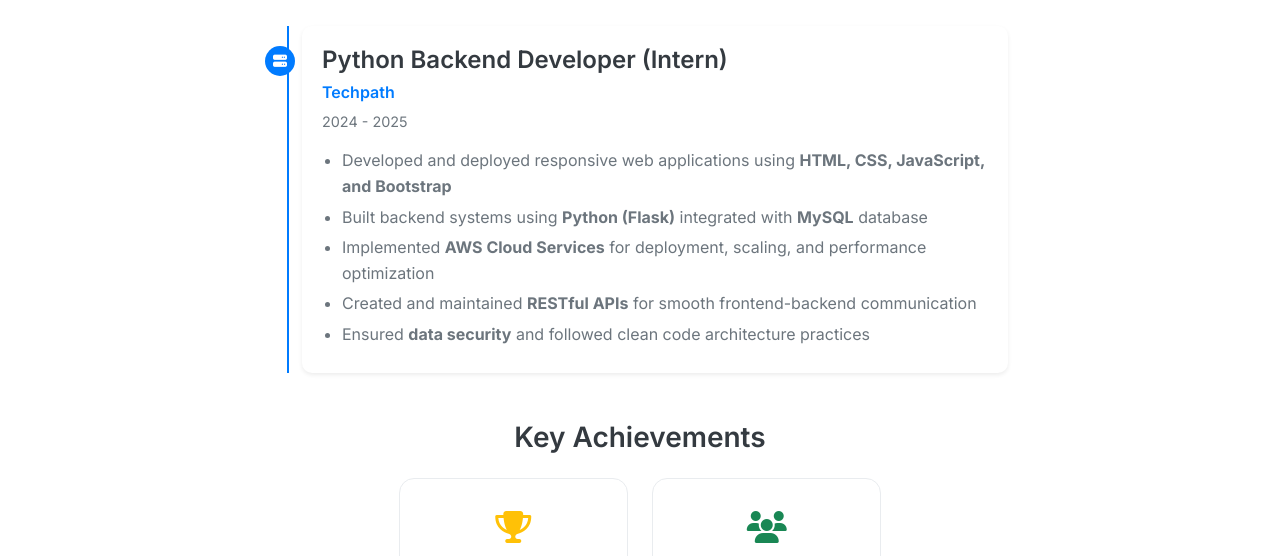
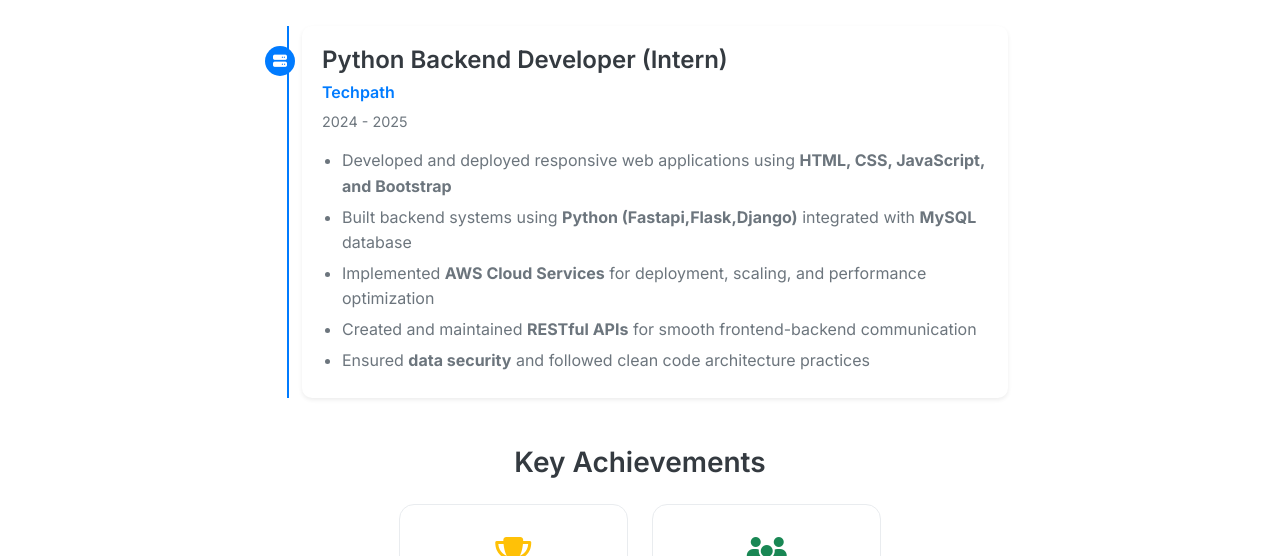
Before and after one commit to rajatjasiwal2001/portfolio-, a website: page experience.html in a window 1280 px wide. Shown: the part 198-754 px from the top of the page. Drawn offline with nearby package versions, Linux system fonts and the light colour scheme.

Commit message:
Added FastAPI experience in Techpath internship section

```diff
--- a/experience.html
+++ b/experience.html
@@ -66,7 +66,7 @@
       <p class="timeline-date">2024 - 2025</p>
       <ul>
         <li>Developed and deployed responsive web applications using <b>HTML, CSS, JavaScript, and Bootstrap</b></li>
-        <li>Built backend systems using <b>Python (Flask)</b> integrated with <b>MySQL</b> database</li>
+        <li>Built backend systems using <b>Python (Fastapi,Flask,Django)</b> integrated with <b>MySQL</b> database</li>
         <li>Implemented <b>AWS Cloud Services</b> for deployment, scaling, and performance optimization</li>
         <li>Created and maintained <b>RESTful APIs</b> for smooth frontend-backend communication</li>
         <li>Ensured <b>data security</b> and followed clean code architecture practices</li>
```
